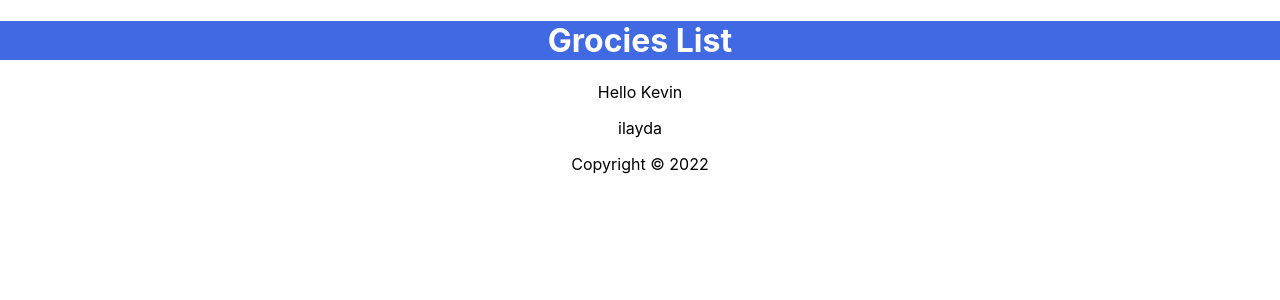
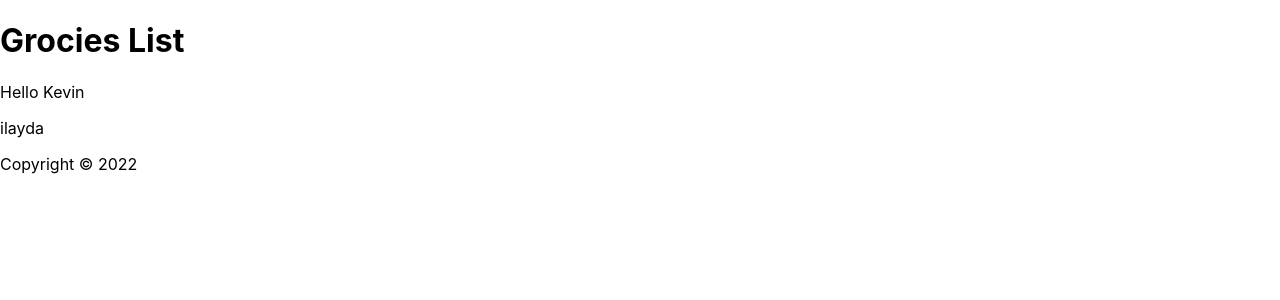
Before and after one commit to ilaydaozdemir/reactseries01, a React (Create React App) app: page / in a window 1280 px wide. Shown: the top 300 px of the page. Built offline with nearby package versions, Linux system fonts and the light colour scheme.

Commit message:
Delete unnecessary things

```diff
--- a/src/App.css
+++ /dev/null
@@ -1,38 +0,0 @@
-.App {
-  text-align: center;
-}
-
-.App-logo {
-  height: 40vmin;
-  pointer-events: none;
-}
-
-@media (prefers-reduced-motion: no-preference) {
-  .App-logo {
-    animation: App-logo-spin infinite 20s linear;
-  }
-}
-
-.App-header {
-  background-color: #282c34;
-  min-height: 100vh;
-  display: flex;
-  flex-direction: column;
-  align-items: center;
-  justify-content: center;
-  font-size: calc(10px + 2vmin);
-  color: white;
-}
-
-.App-link {
-  color: #61dafb;
-}
-
-@keyframes App-logo-spin {
-  from {
-    transform: rotate(0deg);
-  }
-  to {
-    transform: rotate(360deg);
-  }
-}
--- a/src/App.js
+++ b/src/App.js
@@ -1,4 +1,3 @@
-import './App.css';
 import Header from './Header';
 import Content from './Content';
 import Footer from './Footer';
--- a/src/Header.jsx
+++ b/src/Header.jsx
@@ -1,13 +1,9 @@
 import React from "react";
 
 const Header = () => {
-  const headerStyle = {
-    backgroundColor: "royalblue",
-    color: "#fff",
-  };
   return (
     <header>
-      <h1 style={headerStyle}>Grocies List</h1>
+      <h1>Grocies List</h1>
     </header>
   );
 };
```
Also changed, not shown: src/logo.svg (deleted).
